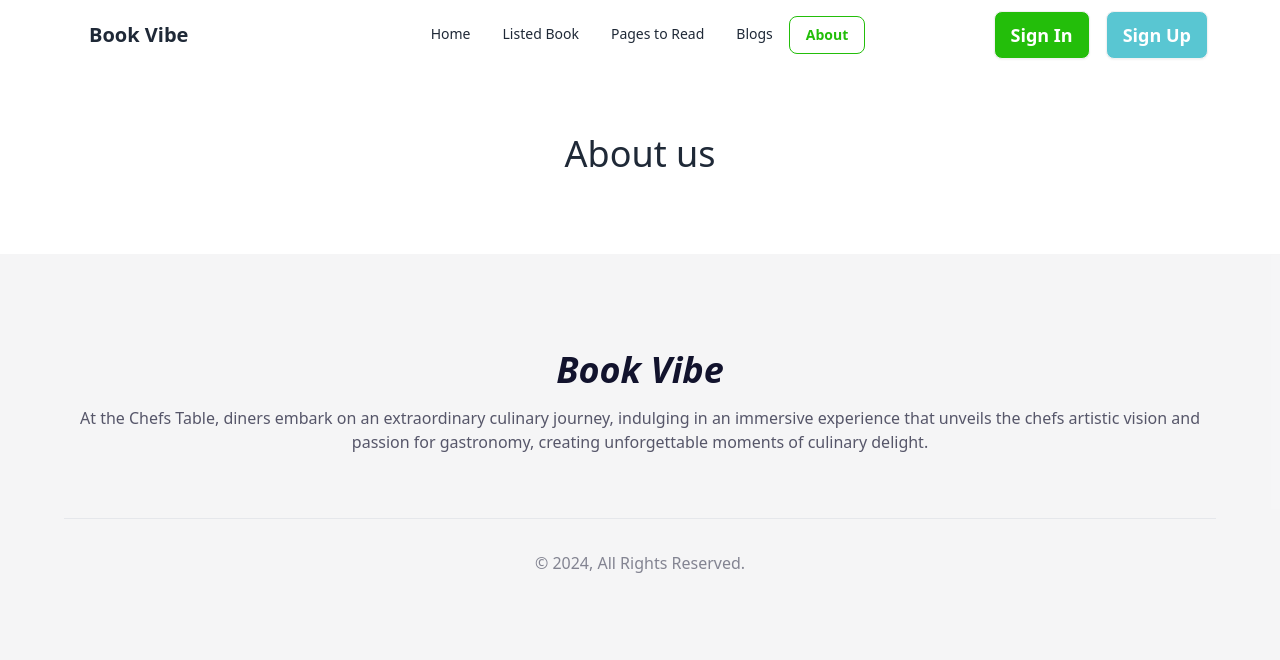
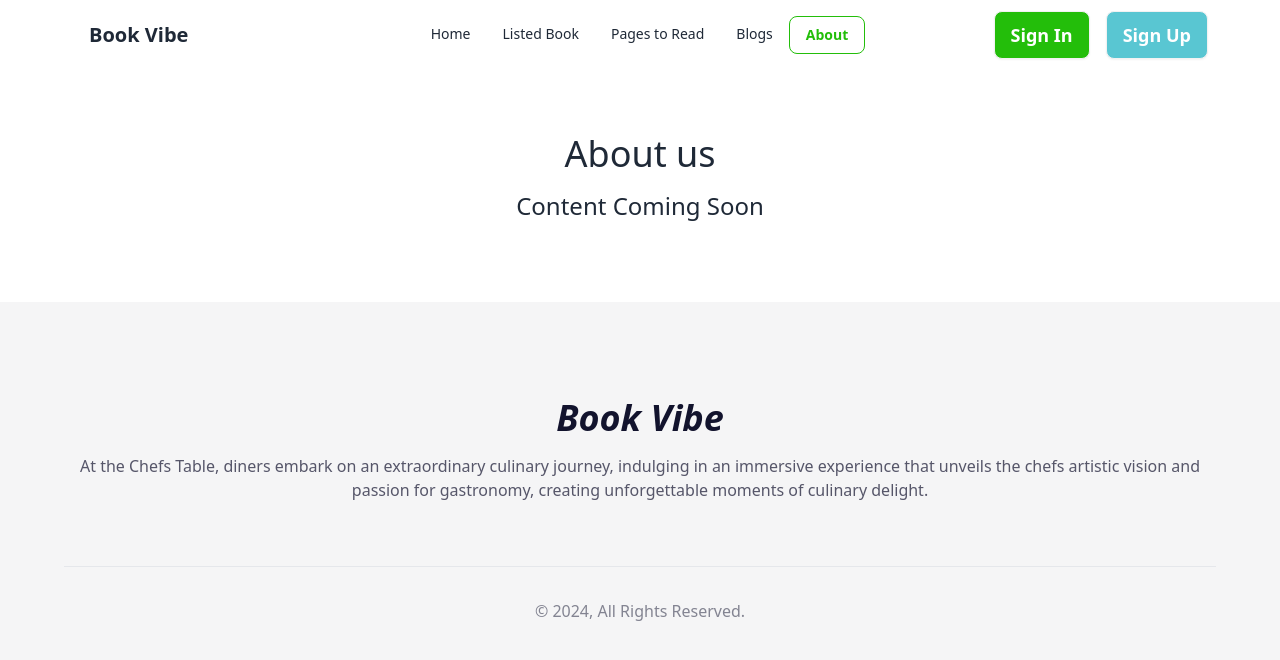
Before and after one commit to Abrarulctg/book-vibe, a React (Vite) app: page /about in a window 1280 px wide. Shown: the top 660 px of the page. Built offline with nearby package versions, Linux system fonts and the light colour scheme.

Commit message:
updated readme file

```diff
--- a/src/components/About/About.jsx
+++ b/src/components/About/About.jsx
@@ -3,7 +3,10 @@ const About = () => {
     return (
         <div>
             <div className="flex justify-center my-16">
-                <h1 className="text-4xl">About us</h1>
+                <div className="text-center ">
+                    <h1 className="text-4xl mb-4">About us</h1>
+                    <h3 className="text-2xl">Content Coming Soon</h3>
+                </div>
             </div>
         </div>
     );
--- a/src/components/SingleBlog/SingleBlog.jsx
+++ b/src/components/SingleBlog/SingleBlog.jsx
@@ -13,6 +13,9 @@ const SingleBlog = ({ book }) => {
                     <p>By: <a href="#" className="text-blue-600 italic">{author}</a></p>
                 </div>
                 <p>{review}</p>
+                <div className='text-center my-5'>
+                    <button className="px-6 py-3 bg-[#23BE0A] text-white rounded-full">View Details</button>
+                </div>
             </div>
         </div>
     );
```
Also changed, not shown: 1 other file (tests, documents, lock files or other folders).
